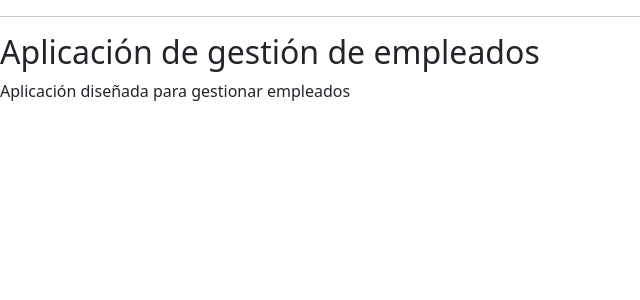
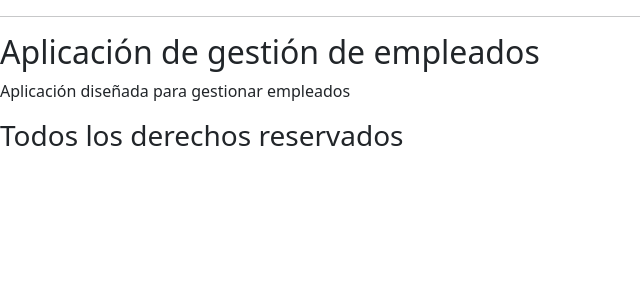
Before and after one commit to carmelogithub/20250717Gitv1, a Django app: page / in a window 1280 px wide. Shown: the part 56-356 px from the top of the page, without its empty margins (0-640 px from the left). Run offline with Django 5.2, Linux system fonts and the light colour scheme.

Commit message:
actualización de base.html

```diff
--- a/empleados/templates/empleados/base.html
+++ b/empleados/templates/empleados/base.html
@@ -42,6 +42,7 @@
 <main>
 {% block content %}{% endblock %}
 </main>
+<h3>Todos los derechos reservados</h3>
  <script src="https://cdn.jsdelivr.net/npm/bootstrap@5.3.7/dist/js/bootstrap.bundle.min.js" integrity="sha384-ndDqU0Gzau9qJ1lfW4pNLlhNTkCfHzAVBReH9diLvGRem5+R9g2FzA8ZGN954O5Q" crossorigin="anonymous"></script>
 </body>
 </html>
```
